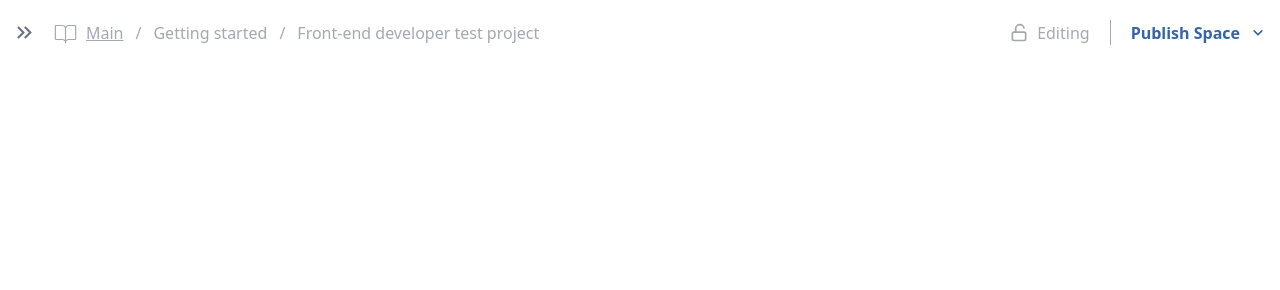
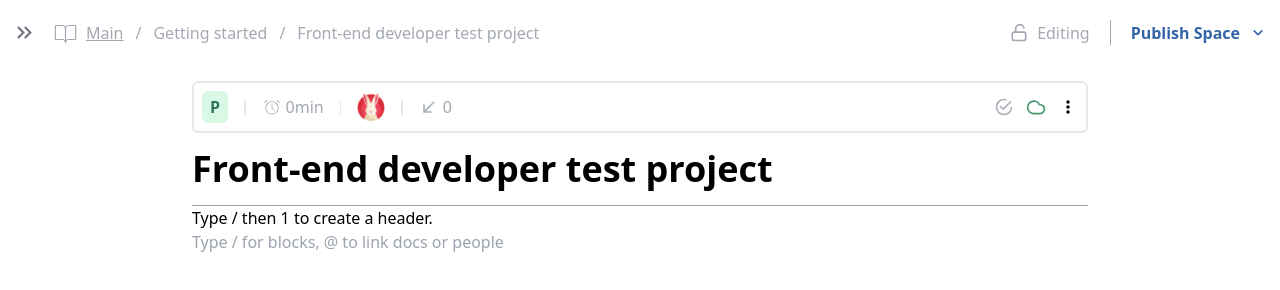
Before and after one commit to K0ppai/Notion-like-Editor, a plain HTML site: page index.html in a window 1280 px wide. Drawn offline with nearby package versions, Linux system fonts and the light colour scheme; files that its build step writes are made by us from their sources.

Commit message:
Create header

```diff
--- a/index.html
+++ b/index.html
@@ -59,6 +59,72 @@
         </div>
       </div>
     </nav>
+    <main class="flex flex-col items-center">
+      <header
+        class="flex p-2 border-2 border-light_gray rounded-md w-[70%] items-center justify-between mt-4"
+      >
+        <div class="flex items-center text-gray">
+          <span class="px-[8px] py-1 text-dark_green bg-light_green rounded-md font-bold mr-4">
+            P
+          </span>
+          <div class="w-[1.5px] h-[15px] bg-light_gray"></div>
+          <div class="flex items-center space-x-1 mx-4">
+            <svg xmlns="http://www.w3.org/2000/svg" width="20" height="20" viewBox="0 0 24 24">
+              <path
+                fill="#aaafb9"
+                d="M12 21q-1.663 0-3.118-.626q-1.455-.626-2.543-1.713q-1.087-1.088-1.713-2.543Q4 14.663 4 13q0-1.663.626-3.118q.626-1.455 1.713-2.543q1.088-1.087 2.543-1.713Q10.337 5 12 5q1.663 0 3.118.626q1.455.626 2.543 1.713q1.087 1.088 1.713 2.543Q20 11.337 20 13q0 1.663-.626 3.118q-.626 1.455-1.713 2.543q-1.088 1.087-2.543 1.713Q13.663 21 12 21m3.146-4.146l.708-.708l-3.354-3.354V8h-1v5.208zM5.908 3.427l.707.708l-3.48 3.48l-.708-.707zm12.184 0l3.481 3.48l-.708.708l-3.48-3.48zM12 20q2.906 0 4.953-2.047T19 13q0-2.906-2.047-4.953T12 6Q9.094 6 7.047 8.047T5 13q0 2.906 2.047 4.953T12 20"
+              />
+            </svg>
+            <span>0min</span>
+          </div>
+          <div class="w-[1.5px] h-[15px] bg-light_gray"></div>
+          <figure class="w-7 mx-4">
+            <img src="./assets/images/rabbit.png" alt="rabbit" />
+          </figure>
+          <div class="w-[1.5px] h-[15px] bg-light_gray"></div>
+          <div class="flex items-center pr-3 space-x-1 ml-4">
+            <svg xmlns="http://www.w3.org/2000/svg" width="20" height="20" viewBox="0 0 24 24">
+              <path fill="#aaafb9" d="M19 6.41L17.59 5L7 15.59V9H5v10h10v-2H8.41z" />
+            </svg>
+            <span>0</span>
+          </div>
+        </div>
+        <div class="flex items-center space-x-3">
+          <svg xmlns="http://www.w3.org/2000/svg" width="20" height="20" viewBox="0 0 24 24">
+            <path
+              fill="#aaafb9"
+              d="M20 12a8 8 0 0 1-8 8a8 8 0 0 1-8-8a8 8 0 0 1 8-8c.76 0 1.5.11 2.2.31l1.57-1.57A9.822 9.822 0 0 0 12 2A10 10 0 0 0 2 12a10 10 0 0 0 10 10a10 10 0 0 0 10-10M7.91 10.08L6.5 11.5L11 16L21 6l-1.41-1.42L11 13.17z"
+            />
+          </svg>
+          <svg xmlns="http://www.w3.org/2000/svg" width="20" height="20" viewBox="0 0 24 24">
+            <path
+              fill="#499771"
+              d="M9.5 6a6.5 6.5 0 0 0 0 13h7a4.5 4.5 0 1 0-.957-8.898A6.502 6.502 0 0 0 9.5 6m7 15h-7a8.5 8.5 0 1 1 7.215-12.997A6.5 6.5 0 0 1 16.5 21"
+            />
+          </svg>
+          <svg xmlns="http://www.w3.org/2000/svg" width="20" height="20" viewBox="0 0 24 24">
+            <path
+              fill="#000000"
+              d="M12 8c1.1 0 2-.9 2-2s-.9-2-2-2s-2 .9-2 2s.9 2 2 2m0 2c-1.1 0-2 .9-2 2s.9 2 2 2s2-.9 2-2s-.9-2-2-2m0 6c-1.1 0-2 .9-2 2s.9 2 2 2s2-.9 2-2s-.9-2-2-2"
+            />
+          </svg>
+        </div>
+      </header>
+      <section class="w-[70%]">
+        <h1 class="font-bold text-4xl border-b border-gray py-4">
+          Front-end developer test project
+        </h1>
+        <p>Type / then 1 to create a header.</p>
+        <div id="outputContainer"></div>
+        <input
+        type="text"
+        id="textInput"
+        class="w-full"
+        placeholder='Type / for blocks, @ to link docs or people'
+      />
+      </section>
+    </main>
 
+    <script src="index.js"></script>
   </body>
 </html>
```
Also changed, not shown: icons.html (added, +30 -0 lines), output.css (added).
